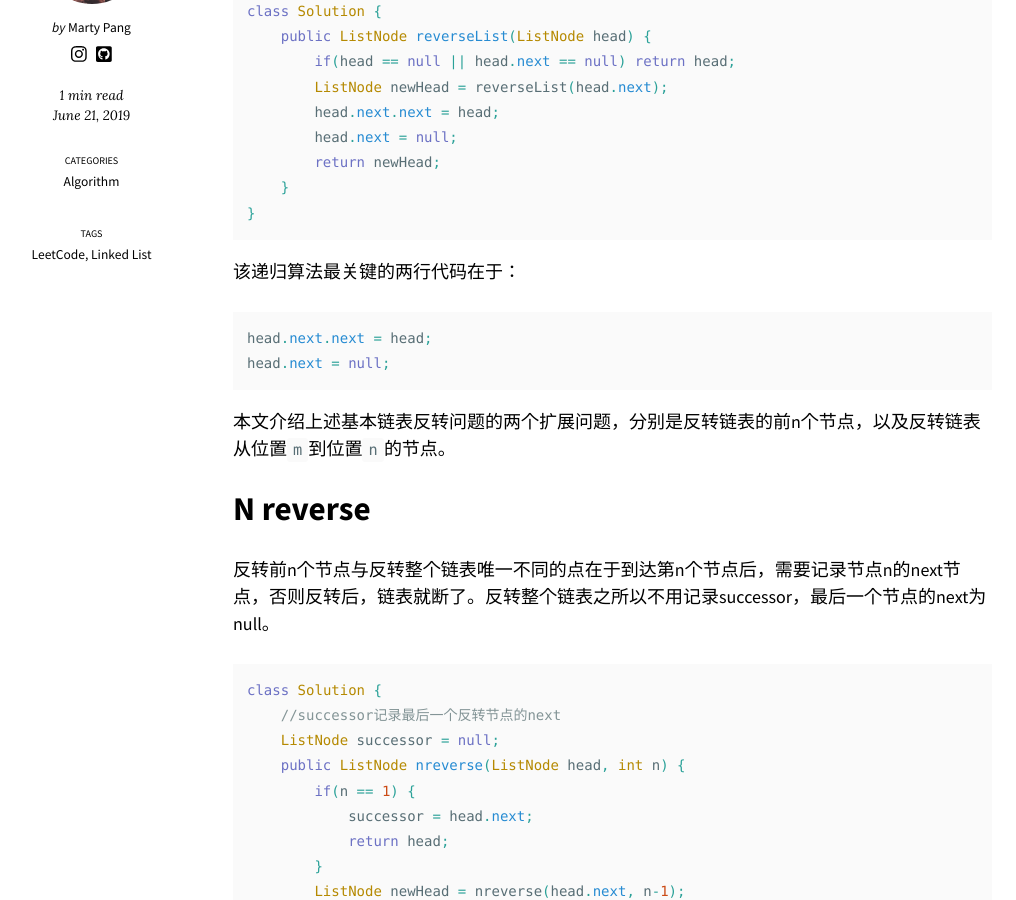
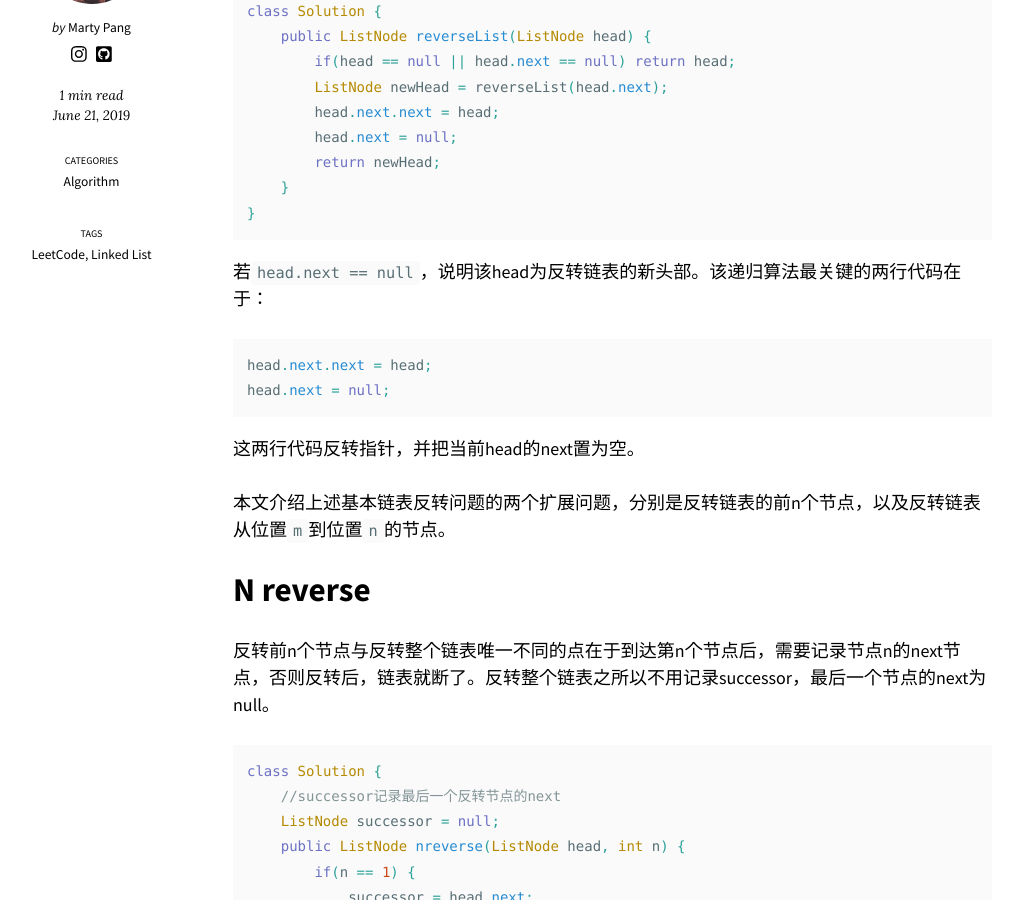
Before and after one commit to MartyPang/martypang.github.io, a Jekyll site: the page built from _posts/2019-06-21-LeetCode-from-day-one-reverse-linked-list-ii.md, in a window 1280 px wide and 900 px high, scrolled down 636 px. Shown: the whole window, without its empty margins (142-1158 px from the left). Built offline with Jekyll 4.4.1, drawn with Linux system fonts in a browser that asks for light colours; nearby versions of some CDN libraries; emoji names are drawn with the system emoji font; comment, search, counter and statistics services are not loaded.

Commit message:
update reverse linked list algorithm description.

````diff
--- a/_posts/2019-06-21-LeetCode-from-day-one-reverse-linked-list-ii.md
+++ b/_posts/2019-06-21-LeetCode-from-day-one-reverse-linked-list-ii.md
@@ -24,14 +24,14 @@ class Solution {
 }
 ```
 
-该递归算法最关键的两行代码在于：
+若`head.next == null`，说明该head为反转链表的新头部。该递归算法最关键的两行代码在于：
 
 ```java
 head.next.next = head;
 head.next = null;
 ```
 
-
+这两行代码反转指针，并把当前head的next置为空。
 
 本文介绍上述基本链表反转问题的两个扩展问题，分别是反转链表的前n个节点，以及反转链表从位置`m`到位置`n`的节点。
 
````
